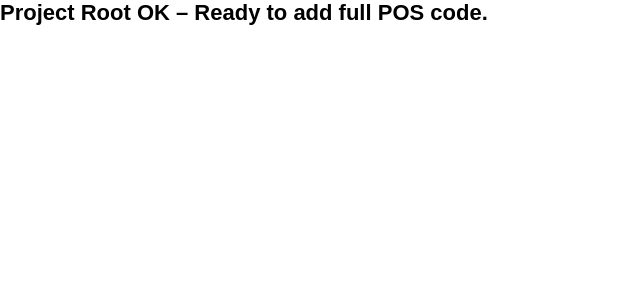
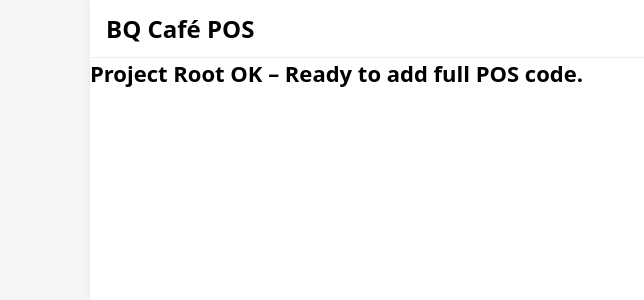
Before and after one commit to baoquyentran2101-maker/sukhavip1, a Next.js app in the folder cafe_pos_ready/: page / in a window 1280 px wide. Shown: the top 300 px of the page, without its empty margins (0-644 px from the left). Built offline with nearby package versions, Linux system fonts and the light colour scheme.

Commit message:
Refactor RootLayout for better styling and structure
Updated the layout component to improve styling and structure.

```diff
--- a/cafe_pos_ready/app/layout.js
+++ b/cafe_pos_ready/app/layout.js
@@ -1,8 +1,42 @@
+// app/layout.js
+export const metadata = {
+  title: 'BQ Café POS',
+};
+
 export default function RootLayout({ children }) {
   return (
     <html lang="vi">
-      <body style={{margin:0,padding:20,fontFamily:"sans-serif"}}>
-        {children}
+      <body
+        style={{
+          margin: 0,
+          fontFamily:
+            'system-ui, -apple-system, BlinkMacSystemFont, sans-serif',
+          background: '#f5f5f5',
+        }}
+      >
+        <div
+          style={{
+            maxWidth: 1100,
+            margin: '0 auto',
+            minHeight: '100vh',
+            background: '#fff',
+            boxShadow: '0 0 10px rgba(0,0,0,0.05)',
+          }}
+        >
+          <header
+            style={{
+              padding: '12px 16px',
+              borderBottom: '1px solid #eee',
+              display: 'flex',
+              justifyContent: 'space-between',
+              alignItems: 'center',
+            }}
+          >
+            <h2 style={{ margin: 0 }}>BQ Café POS</h2>
+          </header>
+
+          {children}
+        </div>
       </body>
     </html>
   );
```
